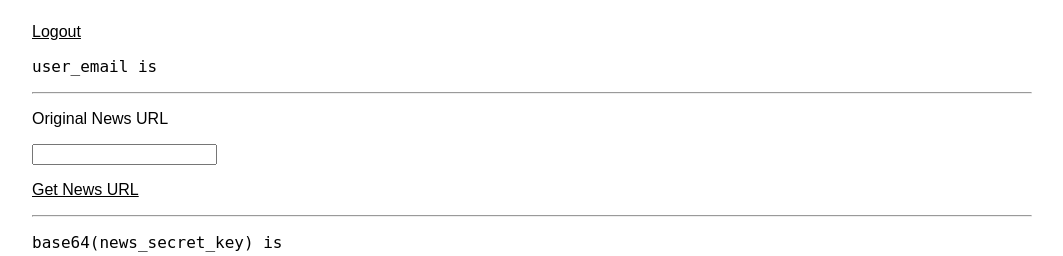
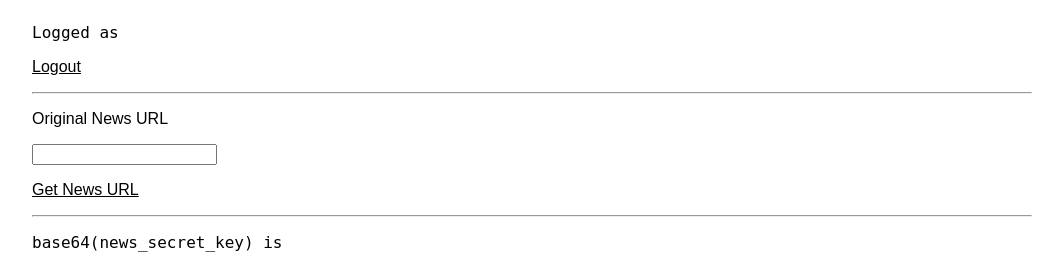
Before and after one commit to polymorphm/world-news-web-app, a Python web app: template lib_world_news_web_app_2013_02_04/templates/dashboard.mako in a window 1280 px wide. Shown: the part 67-323 px from the top of the page, without its empty margins (108-1171 px from the left). Run offline with Mako, Linux system fonts and the light colour scheme; the template is opened without the code that fills it, so the values that code supplies are empty.

Commit message:
'Logged as ...' in dashboard

```diff
--- a/lib_world_news_web_app_2013_02_04/templates/dashboard.mako
+++ b/lib_world_news_web_app_2013_02_04/templates/dashboard.mako
@@ -18,8 +18,8 @@
     <body>
         <div class="page">
             <h1>Welcome to ${request.environ['app.DEFAULT_TITLE'] | h}!</h1>
+            <pre>Logged as <b>${dashboard__user_email | h}</b></pre>
             <p><a href="${'%s/logout' % request.environ['app.ROOT'] | h}">Logout</a></p>
-            <pre>user_email is <b>${dashboard__user_email | h}</b></pre>
             <hr />
             <div class="get_news_url_stub">[get_news_url: <i>loading or error...</i>]</div>
             <hr />
```
